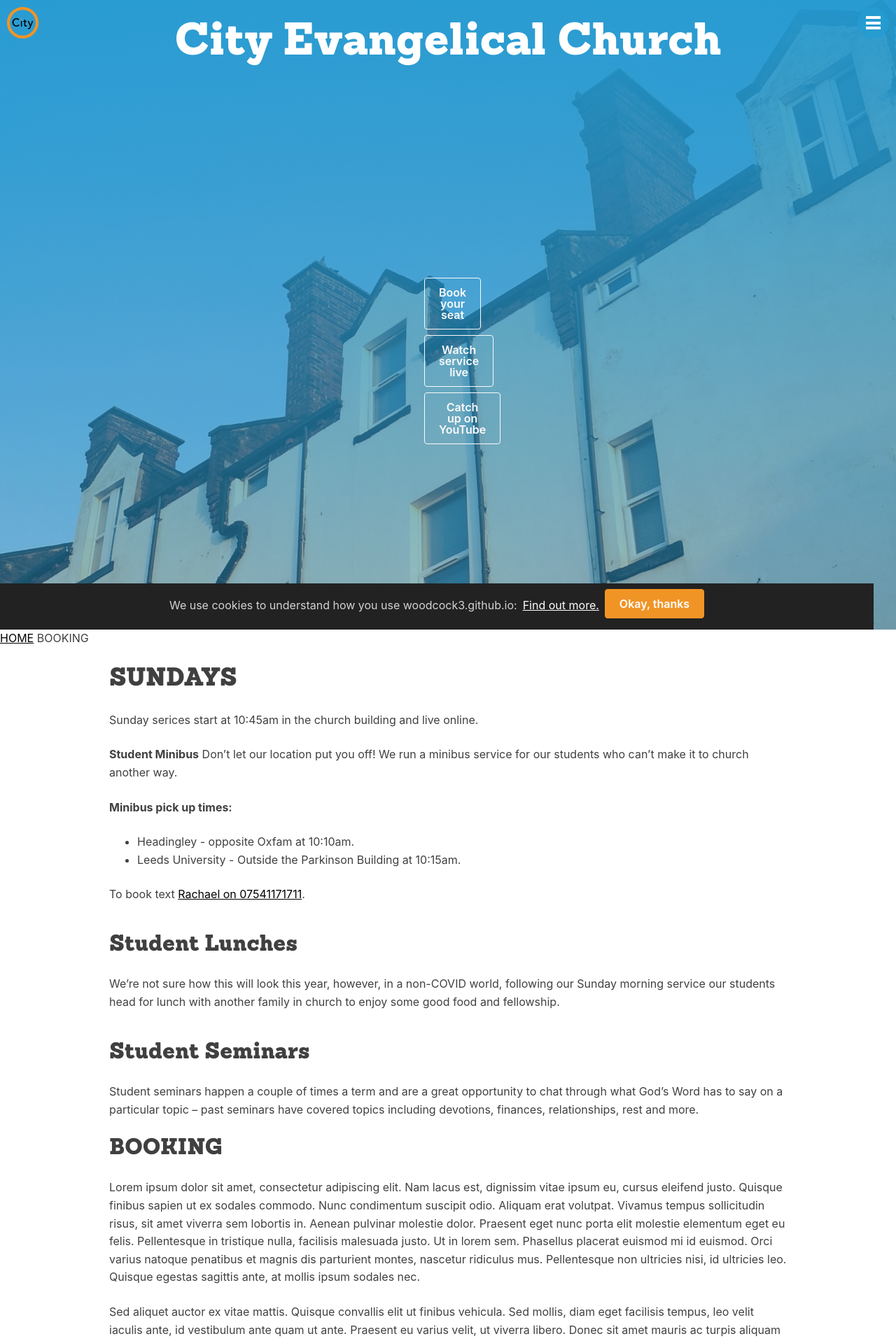
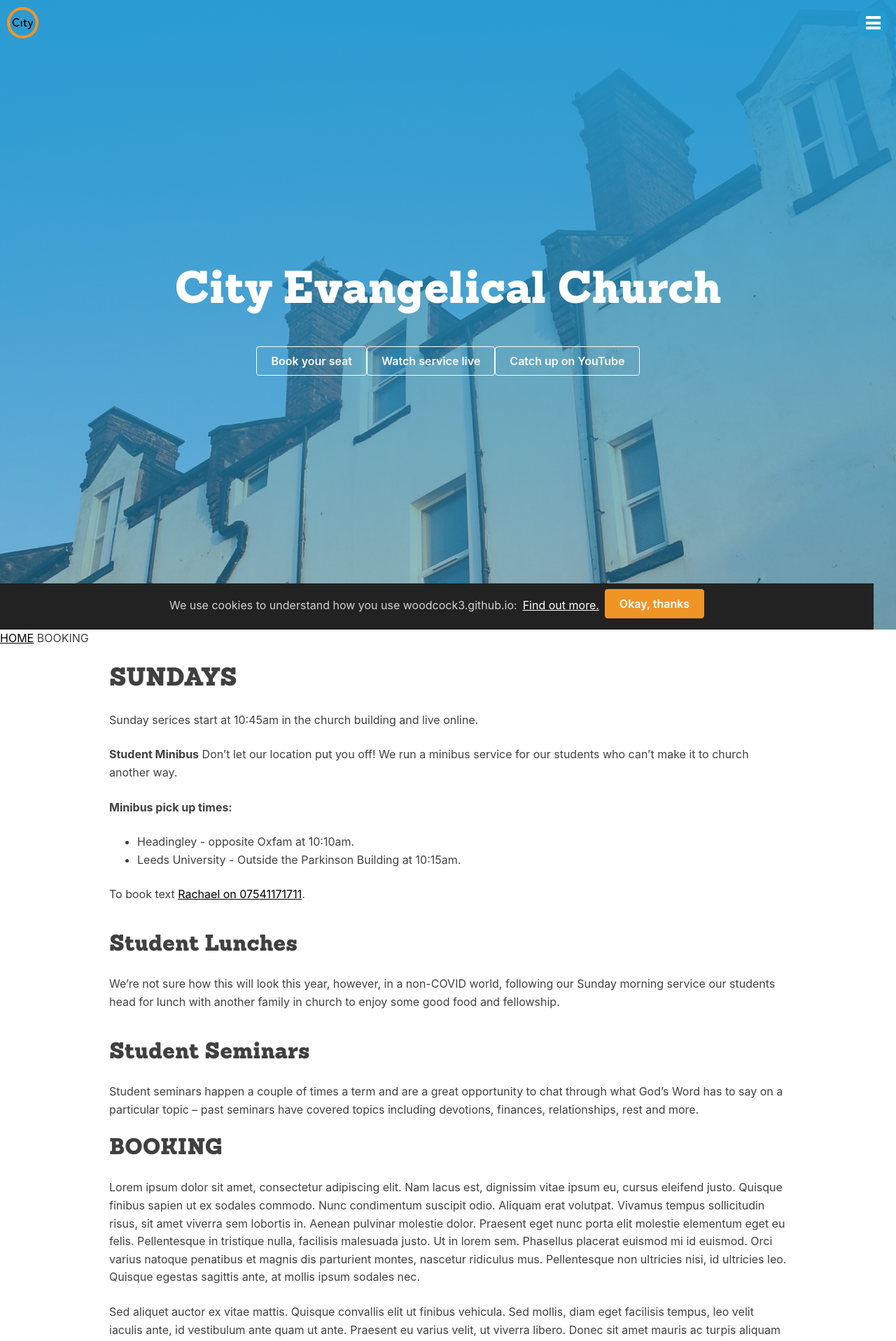
Before and after one commit to woodcox/city-jekyll, a Jekyll site: the page built from pages/_sunday/2021-01-03-booking.md, in a window 1280 px wide. Shown: the top 1917 px of the page at 70% size. Built offline with Jekyll 4.4.1, drawn with Linux system fonts in a browser that asks for light colours.

Commit message:
Update _hero.scss

```diff
--- a/_sass/layouts/_hero.scss
+++ b/_sass/layouts/_hero.scss
@@ -32,7 +32,7 @@
       color: white;
     }
   }
-  .hero-buttons {
+  .hero-button {
     width: 100px;
     margin: auto;
   }
```
